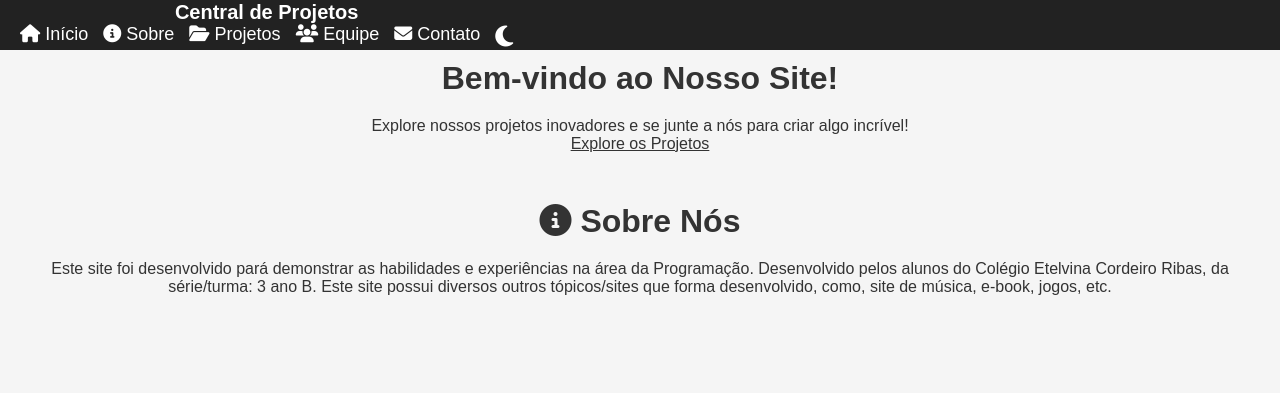
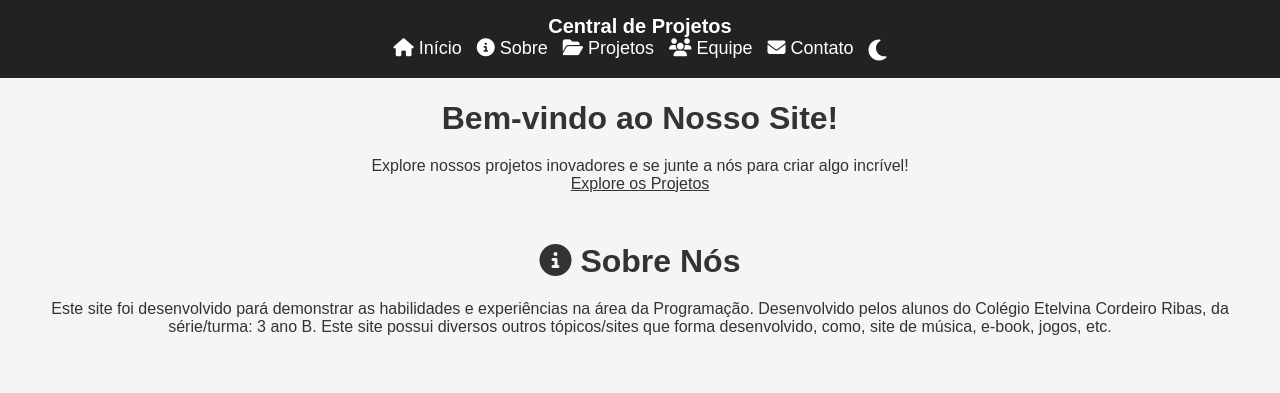
Before and after one commit to AdrainRazini/site-central, a website: page public/index.html in a window 1280 px wide. Shown: the top 393 px of the page. Drawn offline with nearby package versions, Linux system fonts and the light colour scheme.

Commit message:
aaaa eeee

```diff
--- a/public/css/style.css
+++ b/public/css/style.css
@@ -3,7 +3,26 @@
     margin: 0;
     padding: 0;
     box-sizing: border-box;
+  }
+
+
+  html, body {
+    overflow-x: hidden;
+    width: 100%;
+    margin: 0;
+    padding: 0;
 }
+
+
+  body {
+    width: 100%;
+    overflow-x: hidden;
+    font-family: Arial, sans-serif;
+    background-color: var(--bg-color);
+    color: var(--text-color);
+    transition: 0.3s;
+  }
+
 
 :root {
     --bg-color: #f5f5f5;
@@ -17,16 +36,6 @@ body.dark-mode {
     --text-color: #fff;
     --box-bg: #1e1e1e;
     --header-bg: #000;
-}
-
-body {
-    max-width: 100vw; /* Garante que o conteúdo não ultrapasse a largura da tela */
-    font-family: Arial, sans-serif;
-    margin: 0;
-    padding: 0;
-    background-color: var(--bg-color);
-    color: var(--text-color);
-    transition: 0.3s;
 }
 
 
@@ -154,7 +163,6 @@ a:hover {
 /*--------------------------------------------------------------------------------------*/
 
 
-/* Estilos do Cabeçalho */
 header {
     background: var(--header-bg);
     color: white;
@@ -162,14 +170,17 @@ header {
     text-align: center;
     position: fixed;
     width: 100%;
-    max-height: 50px;
+    max-width: 100vw;
+    box-sizing: border-box;
     top: 0;
     left: 0;
     z-index: 1000;
     display: flex;
-    justify-content: space-between;
+    justify-content: center; /* <- centraliza conteúdo */
     align-items: center;
+    overflow-x: hidden;
 }
+
 
 /* Estilização da Logo */
 .logo {
@@ -207,7 +218,7 @@ header {
 
 .container {
 text-align: center;
-padding: 60px 20px;
+padding: 100px 20px;
 
 
 }
@@ -232,6 +243,20 @@ color: #0073b1; /* Cor de destaque para hover no LinkedIn */
 }
 /*--------------------------------------------------------------------------------------*/
 
+@media screen and (max-width: 768px) {
+    .projetos.container {
+      flex-direction: column;
+      padding: 10px;
+    }
+
+    .projeto-info {
+      text-align: center;
+    }
+
+    .imgcub {
+      width: 100%;
+    }
+  }
 
 
 /* projetos */
--- a/public/index.html
+++ b/public/index.html
@@ -145,7 +145,7 @@
         </div>
     </div>
 
-    <div class="projetos container">
+    <div class="projetos">
         <div class="projeto neon-box" data-aos="zoom-in">
             <img src="image/img.jpeg" class="imgcub" alt="Projeto Em Grupo 3 Ano B">
             <div class="projeto-info">
@@ -170,7 +170,7 @@
         </div>
     </div>
 
-    <div class="projetos container">
+    <div class="projetos">
         <div class="projeto neon-box" data-aos="zoom-in">
             <img src="image/img.jpeg" class="imgcub" alt="Projeto Em Grupo 3 Ano B">
             <div class="projeto-info">
```
